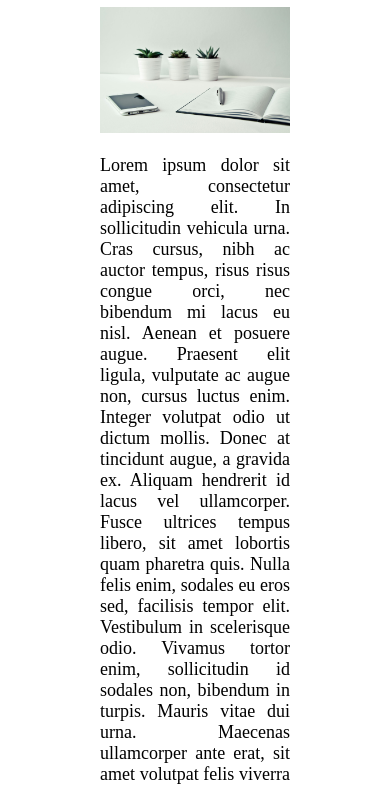
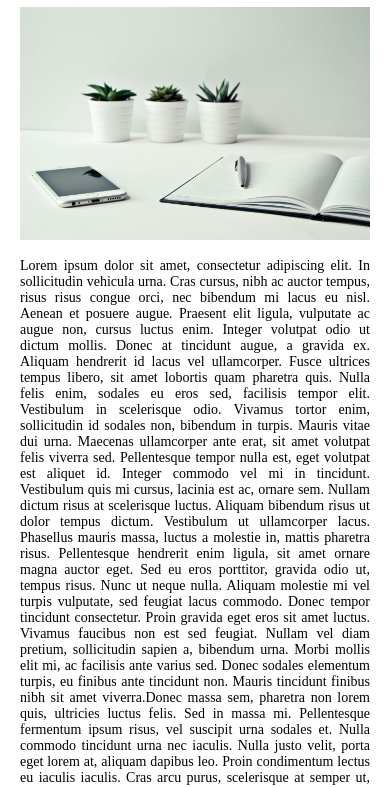
Before and after one commit to arpana23/background-changer, a plain HTML site: page index.html in a window 390 px wide. Shown: the part 121-908 px from the top of the page. Drawn offline with Linux system fonts and the light colour scheme.

Commit message:
Update style.css

```diff
--- a/style.css
+++ b/style.css
@@ -39,3 +39,12 @@ P{
 #color-switcher {
     text-align: right;
 }
+@media only screen and (min-width: 0px) and (max-width: 620px) {
+    body{
+        margin: 0px;
+        padding: 20px 20px;
+    }
+    P{
+        font-size: 14px;
+      }
+}
```
